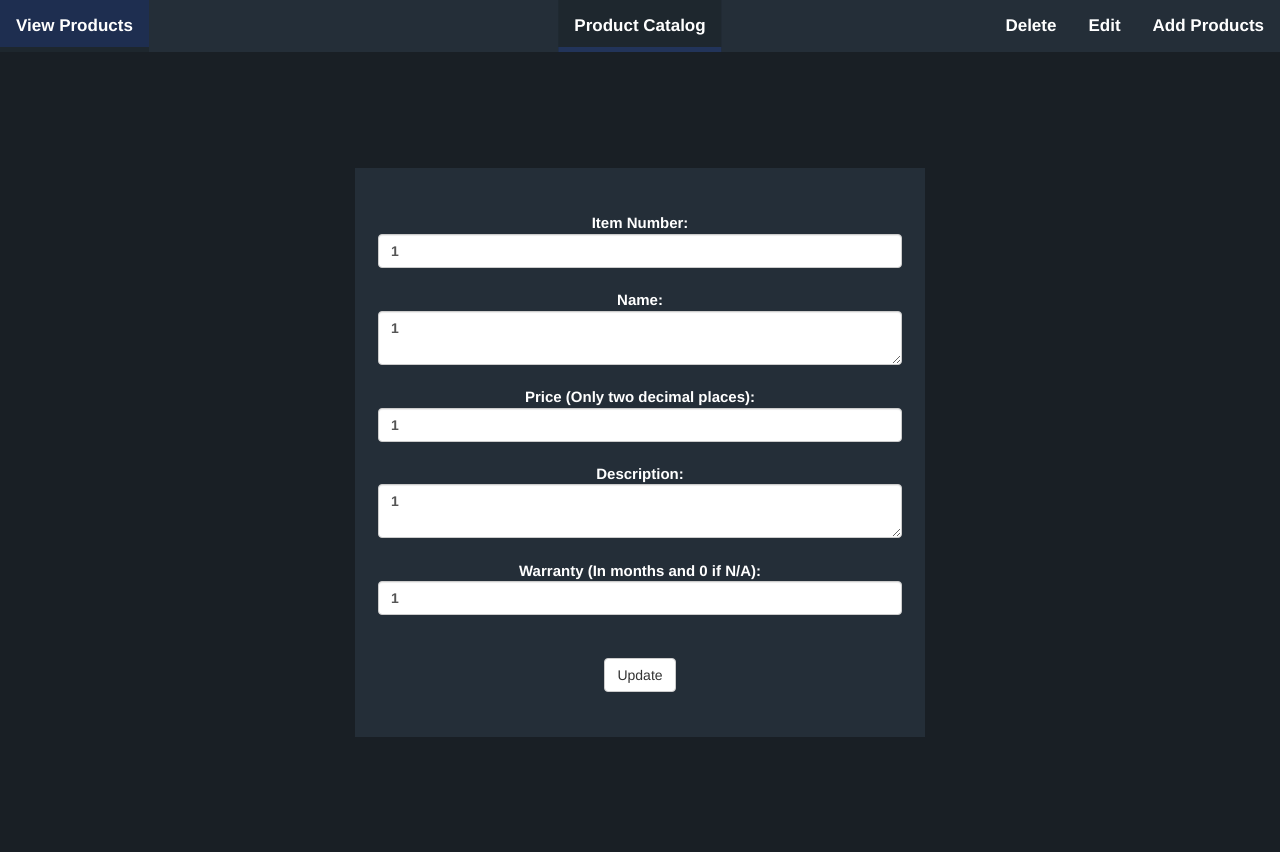
After one commit to theconfusedman/product_catalog, a Flask app: page /update/1/1/1/1/1/ in a window 1280 px wide. The commit adds this page. Run offline with Flask 3, Linux system fonts and the light colour scheme; some libraries are stand-ins or nearby versions.

Commit message:
Buttons in view page now function

```diff
--- a/app.py
+++ b/app.py
@@ -17,7 +17,7 @@ app = Flask(__name__)
 def products():
     try:
         with connection.cursor() as cursor:
-            # Getting total length of table in mysql as an integer
+            # Getting total length of table in mysql as an integer (Pagination)
 
             cursor.execute("SELECT COUNT(*) FROM onlinestoredb.product_master")
             total_num = str(cursor.fetchall())
@@ -39,21 +39,20 @@ def products():
             # Old table viewing not being used
 
             sql= "SELECT DISTINCT Item_no, Name, Price, Description, Warranty FROM product_master"
-            cols = ['Item_no', 'Name', 'Price', 'Description', 'Warranty']
+            cols = ['Item_no', 'Name', 'Price', 'Description', 'Warranty', 'Status']
             cursor.execute(sql)
             result = cursor.fetchall()
 
-            # Not working unused code
-
+            # Getting each Item_no value into a list numerically (Unused)
             cursor.execute("SELECT Item_no from product_master")
-            result2 = str(cursor.fetchall())
-            result2 = (re.sub("[^0-9]", "", result2))
-            print(result2)
-            item_number_list = [int(x) for x in str(result2)]
-            print(item_number_list)
+            result2 = cursor.fetchall()
+            for i, product in enumerate(result2):
+                result2[i] = int(re.sub("[^0-9]", "", str(product)))
         return render_template("view_products.html", items=pagination_result, cols=cols, total_pages=total_pages, page=page, success='')
     except Exception as e:
         return render_template("view_products.html", items=[], cols=[], total_pages=0, page=0, success='Unnable to view products: ' + str(e))
+
+# Add Products
 
 @app.route('/addProducts')
 def add_products_page():
@@ -83,6 +82,8 @@ def add_products():
         print ('exception', e)
         return render_template("add_products.html", success='Unable to add product: ' + str(e))
 
+# Update products
+
 @app.route('/updateProducts')
 def update_products_page():
     return render_template("update_products.html", success='')
@@ -96,7 +97,7 @@ def update_products():
     Warranty = request.args.get('Warranty').strip()
 
     if Item_no == '' or Name == '' or Price == '' or Description == '' or Warranty == '':
-        return render_template("add_products.html", success='Please fill all fields.')
+        return render_template("update_products.html", success='Please fill all fields.')
     try:
         with connection.cursor() as cursor:
             sql = "UPDATE `product_master` SET `Name`=%s,`Price`=%s,`Description`=%s, `Warranty`=%s where `Item_no`=%s"
@@ -106,7 +107,48 @@ def update_products():
             return render_template("update_products.html", success='Successful')
     except Exception as e:
         print ('exception', e)
-        return render_template("update_products.html", success='Can\'t update Paper: ' + str(e))
+        return render_template("update_products.html", success='Can\'t update product: ' + str(e))
+
+# Update products through table view buttons
+
+@app.route('/update/<int:id>/<Productname>/<Productprice>/<Productdescription>/<int:Productwarranty>/')
+def update_button(id, Productname, Productprice, Productdescription, Productwarranty):
+    Item_no = id
+    Name = str(Productname)
+    Price = Productprice
+    Description = str(Productdescription)
+    Warranty = Productwarranty
+
+    if Item_no == '' or Name == '' or Price == '' or Description == '' or Warranty == '':
+        return render_template("update_products.html", success='Please fill all fields.')
+    try:
+        return render_template("update_products_button.html", item_no=Item_no, name=Name, price=Price, description=Description, warranty=Warranty)
+    except Exception as e:
+        print ('exception', e)
+        return render_template("update_products_button.html", success='Can\'t update product: ' + str(e))
+
+@app.route('/updateReq', methods=['GET'])
+def update_products_button():
+    Item_no = request.args.get('Item_no').strip()
+    Name = request.args.get('Name').strip()
+    Price = request.args.get('Price').strip()
+    Description = request.args.get('Description').strip()
+    Warranty = request.args.get('Warranty').strip()
+
+    if Item_no == '' or Name == '' or Price == '' or Description == '' or Warranty == '':
+        return render_template("update_products_button.html", item_no=Item_no, name=Name, price=Price, description=Description, warranty=Warranty, success='Please fill all fields.')
+    try:
+        with connection.cursor() as cursor:
+            sql = "UPDATE `product_master` SET `Name`=%s,`Price`=%s,`Description`=%s, `Warranty`=%s where `Item_no`=%s"
+            print(sql + " sql printed")
+            cursor.execute(sql, (Name, Price, Description, Warranty, Item_no))
+            connection.commit()
+            return redirect("/")
+    except Exception as e:
+        print ('exception', e)
+        return redirect("/")
+
+# Delete products
 
 @app.route('/deleteProducts')
 def delete_products_page():
@@ -125,7 +167,23 @@ def delete_products():
             return render_template("delete_products.html", success='Successful')
     except Exception as e:
         print ('exception', e)
-        return render_template("delete_products.html", success='Can\'t delete paper: ' + str(e))
+        return render_template("delete_products.html", success='Can\'t delete product: ' + str(e))
+
+# Delete products through table view buttons
+
+@app.route('/delete/<int:id>')
+def delete_button(id):
+    Item_no = id
+    try:
+        with connection.cursor() as cursor:
+            sql = "DELETE FROM `product_master` WHERE `Item_no`= " + str(Item_no)
+            print(sql)
+            cursor.execute(sql)
+            connection.commit()
+            return redirect("/")
+    except Exception as e:
+        print ('exception', e)
+        return redirect("/")
 
 if __name__ == "__main__":
     app.run(debug=False)
--- a/templates/delete_products.html
+++ b/templates/delete_products.html
@@ -5,6 +5,6 @@
     <br>
     Item Number:
     <br>
-    <input type="number" class="form-control" name="Item_no">
+    <input type="number" min="1" class="form-control" name="Item_no">
     <br>
 {% endblock %}
--- /dev/null
+++ b/templates/update_products_button.html
@@ -0,0 +1,26 @@
+{% extends "template.html" %}
+{% block action %}"/updateReq"{% endblock %}
+{% block function %}"Update"{% endblock %}
+{% block fields %}
+    <br>
+    Item Number:
+    <br>
+    <input type="number" min="1" class="form-control" value="{{ item_no }}" name="Item_no">
+    <br>
+    Name:
+    <br>
+    <textarea type="text" style= "resize: vertical" class="form-control" name="Name">{{ name }}</textarea>
+    <br>
+    Price (Only two decimal places):
+    <br>
+    <input type="number" step="0.01" min="0.01" class="form-control" value="{{ price }}" name="Price">
+    <br>
+    Description:
+    <br>
+    <textarea type="text" style= "resize: vertical" class="form-control" name="Description">{{ description }}</textarea>
+    <br>
+    Warranty (In months and 0 if N/A):
+    <br>
+    <input type="number" min="0" class="form-control" value="{{ warranty }}" name="Warranty">
+    <br>
+{% endblock %}
```
Also changed, not shown: templates/add_products.html (+6 -6 lines), templates/update_products.html (+6 -6 lines), templates/view.html (+31 -23 lines).
